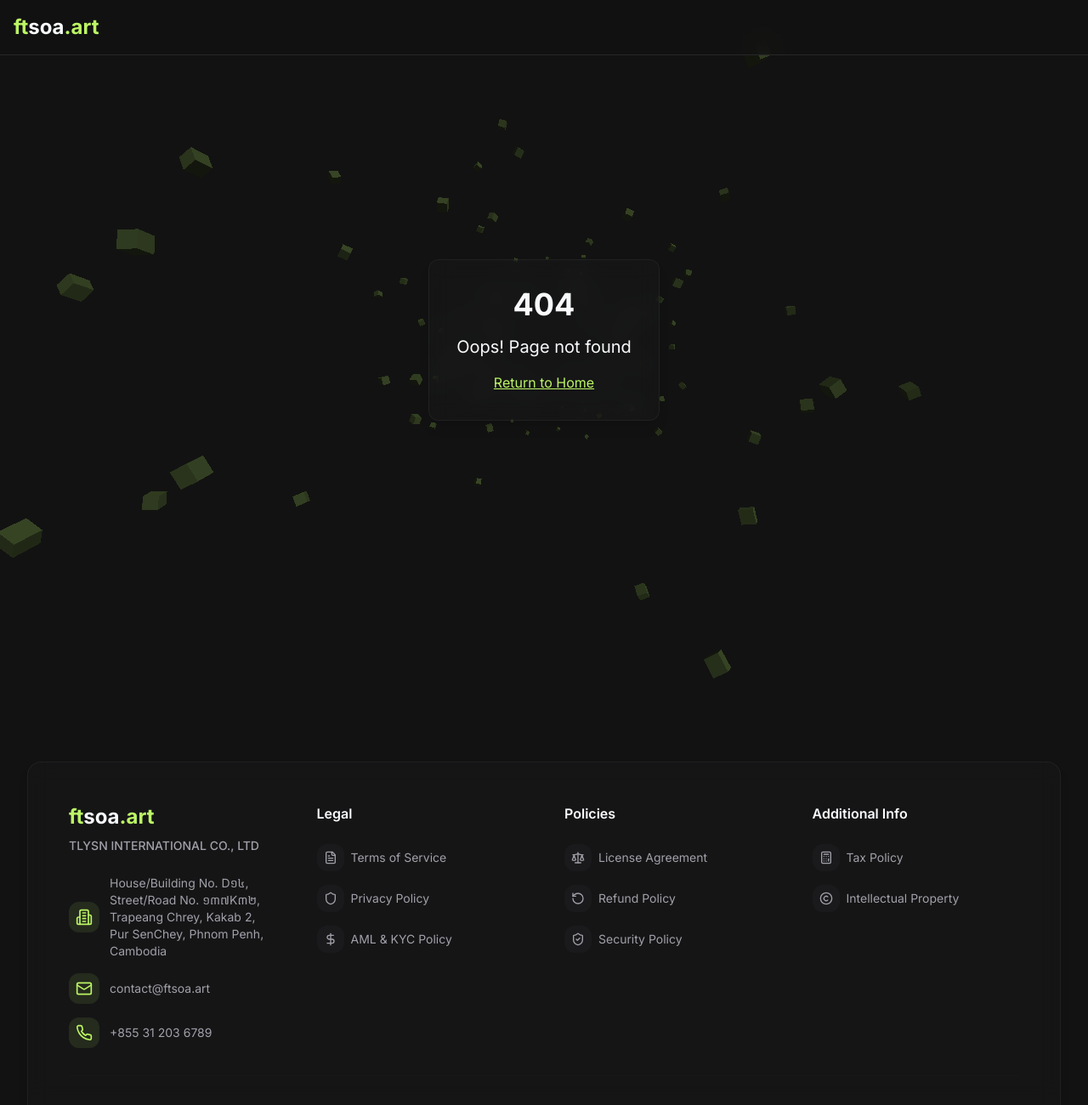
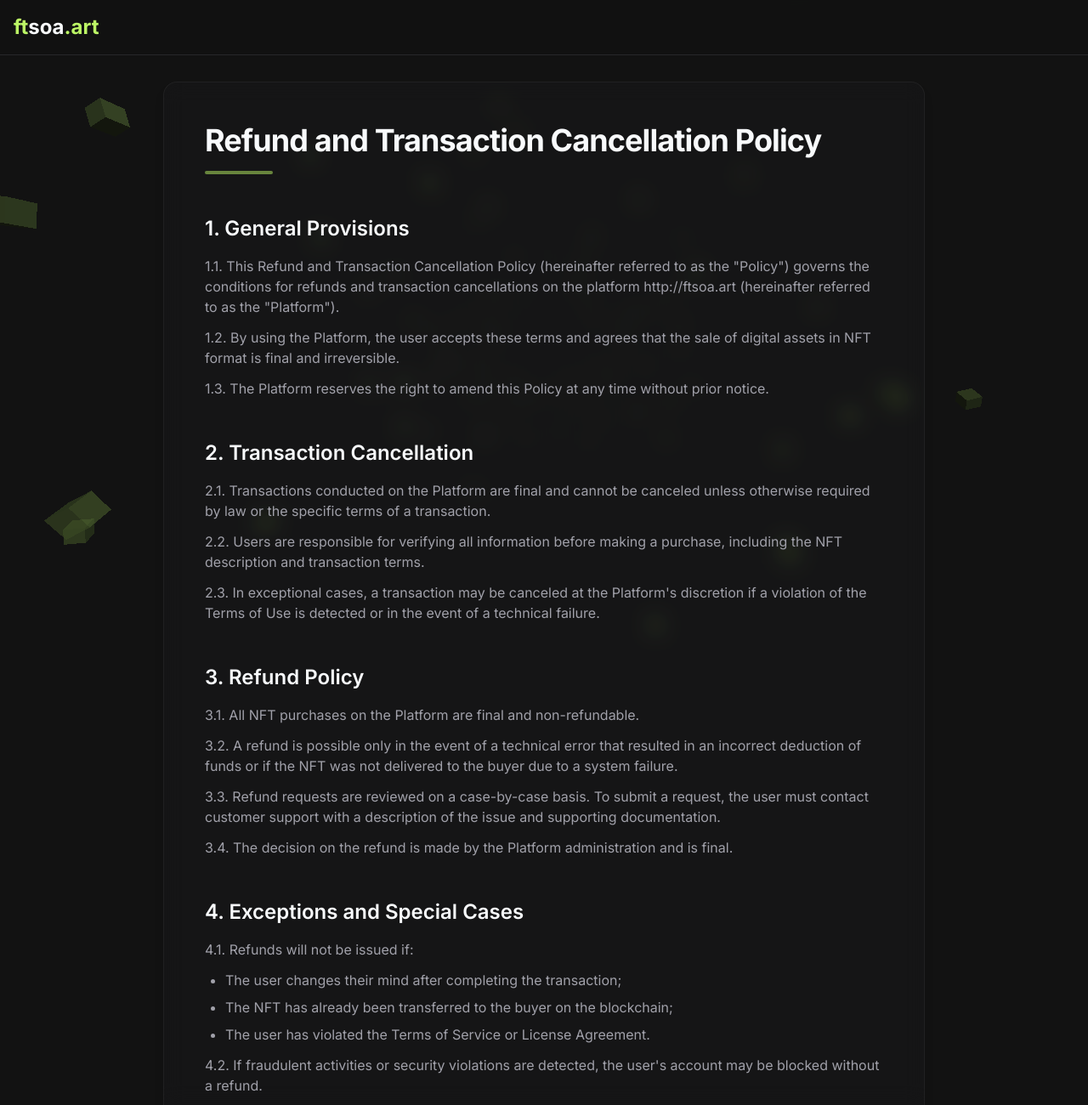
Before and after one commit to e-bobkov/niftify-creator-portal, a React (Vite) app: page /refund in a window 1280 px wide. Shown: the top 1300 px of the page at 85% size. Built offline with nearby package versions, Linux system fonts and the light colour scheme.

Commit message:
Add Refund and Cancellation Policy
Added a new page outlining the platform's policy on refunds and transaction cancellations.  This includes details on general provisions, transaction cancellation procedures, refund eligibility, exceptions, dispute resolution, and contact information.

```diff
--- a/src/App.tsx
+++ b/src/App.tsx
@@ -17,6 +17,7 @@ import TokenDetails from "@/pages/TokenDetails";
 import Terms from "@/pages/Terms";
 import Tax from "@/pages/Tax";
 import Security from "@/pages/Security";
+import Refund from "@/pages/Refund";
 import { PrivateRoute } from "@/components/PrivateRoute";
 
 const queryClient = new QueryClient();
@@ -37,6 +38,7 @@ const App = () => (
             <Route path="/terms" element={<Terms />} />
             <Route path="/tax" element={<Tax />} />
             <Route path="/security" element={<Security />} />
+            <Route path="/refund" element={<Refund />} />
             <Route path="/profile" element={<PrivateRoute><Profile /></PrivateRoute>} />
             <Route path="/my-collection/:id" element={<PrivateRoute><Collection /></PrivateRoute>} />
             <Route path="/my-collection/:collectionId/:tokenId" element={<PrivateRoute><TokenDetails /></PrivateRoute>} />
--- /dev/null
+++ b/src/pages/Refund.tsx
@@ -0,0 +1,84 @@
+
+import { memo } from "react";
+
+const Refund = () => {
+  return (
+    <div className="min-h-screen">
+      <main className="container mx-auto px-4 py-24">
+        <div className="glass-card rounded-2xl p-8 md:p-12 max-w-4xl mx-auto">
+          <div className="space-y-12">
+            <div className="space-y-4">
+              <h1 className="text-4xl font-bold tracking-tight">Refund and Transaction Cancellation Policy</h1>
+              <div className="h-1 w-20 bg-primary/50 rounded-full" />
+            </div>
+
+            {/* 1. General Provisions */}
+            <section className="space-y-4">
+              <h2 className="text-2xl font-semibold">1. General Provisions</h2>
+              <div className="space-y-3 text-muted-foreground">
+                <p>1.1. This Refund and Transaction Cancellation Policy (hereinafter referred to as the "Policy") governs the conditions for refunds and transaction cancellations on the platform http://ftsoa.art (hereinafter referred to as the "Platform").</p>
+                <p>1.2. By using the Platform, the user accepts these terms and agrees that the sale of digital assets in NFT format is final and irreversible.</p>
+                <p>1.3. The Platform reserves the right to amend this Policy at any time without prior notice.</p>
+              </div>
+            </section>
+
+            {/* 2. Transaction Cancellation */}
+            <section className="space-y-4">
+              <h2 className="text-2xl font-semibold">2. Transaction Cancellation</h2>
+              <div className="space-y-3 text-muted-foreground">
+                <p>2.1. Transactions conducted on the Platform are final and cannot be canceled unless otherwise required by law or the specific terms of a transaction.</p>
+                <p>2.2. Users are responsible for verifying all information before making a purchase, including the NFT description and transaction terms.</p>
+                <p>2.3. In exceptional cases, a transaction may be canceled at the Platform's discretion if a violation of the Terms of Use is detected or in the event of a technical failure.</p>
+              </div>
+            </section>
+
+            {/* 3. Refund Policy */}
+            <section className="space-y-4">
+              <h2 className="text-2xl font-semibold">3. Refund Policy</h2>
+              <div className="space-y-3 text-muted-foreground">
+                <p>3.1. All NFT purchases on the Platform are final and non-refundable.</p>
+                <p>3.2. A refund is possible only in the event of a technical error that resulted in an incorrect deduction of funds or if the NFT was not delivered to the buyer due to a system failure.</p>
+                <p>3.3. Refund requests are reviewed on a case-by-case basis. To submit a request, the user must contact customer support with a description of the issue and supporting documentation.</p>
+                <p>3.4. The decision on the refund is made by the Platform administration and is final.</p>
+              </div>
+            </section>
+
+            {/* 4. Exceptions and Special Cases */}
+            <section className="space-y-4">
+              <h2 className="text-2xl font-semibold">4. Exceptions and Special Cases</h2>
+              <div className="space-y-3 text-muted-foreground">
+                <p>4.1. Refunds will not be issued if:</p>
+                <ul className="list-disc pl-6 space-y-2">
+                  <li>The user changes their mind after completing the transaction;</li>
+                  <li>The NFT has already been transferred to the buyer on the blockchain;</li>
+                  <li>The user has violated the Terms of Service or License Agreement.</li>
+                </ul>
+                <p>4.2. If fraudulent activities or security violations are detected, the user's account may be blocked without a refund.</p>
+              </div>
+            </section>
+
+            {/* 5. Dispute Resolution */}
+            <section className="space-y-4">
+              <h2 className="text-2xl font-semibold">5. Dispute Resolution</h2>
+              <div className="space-y-3 text-muted-foreground">
+                <p>5.1. In case of disputes related to transactions, users must contact the Platform's support service.</p>
+                <p>5.2. If a dispute cannot be resolved amicably, it will be subject to legal proceedings in accordance with the laws of the Kingdom of Cambodia.</p>
+              </div>
+            </section>
+
+            {/* 6. Contact Information */}
+            <section className="space-y-4">
+              <h2 className="text-2xl font-semibold">6. Contact Information</h2>
+              <div className="space-y-3 text-muted-foreground">
+                <p>6.1. Requests for refunds and transaction cancellations can be submitted to the support service via email at contact@ftsoa.art or through the feedback form.</p>
+                <p>6.2. Last update date of this Policy: February 22, 2025.</p>
+              </div>
+            </section>
+          </div>
+        </div>
+      </main>
+    </div>
+  );
+};
+
+export default memo(Refund);
```
